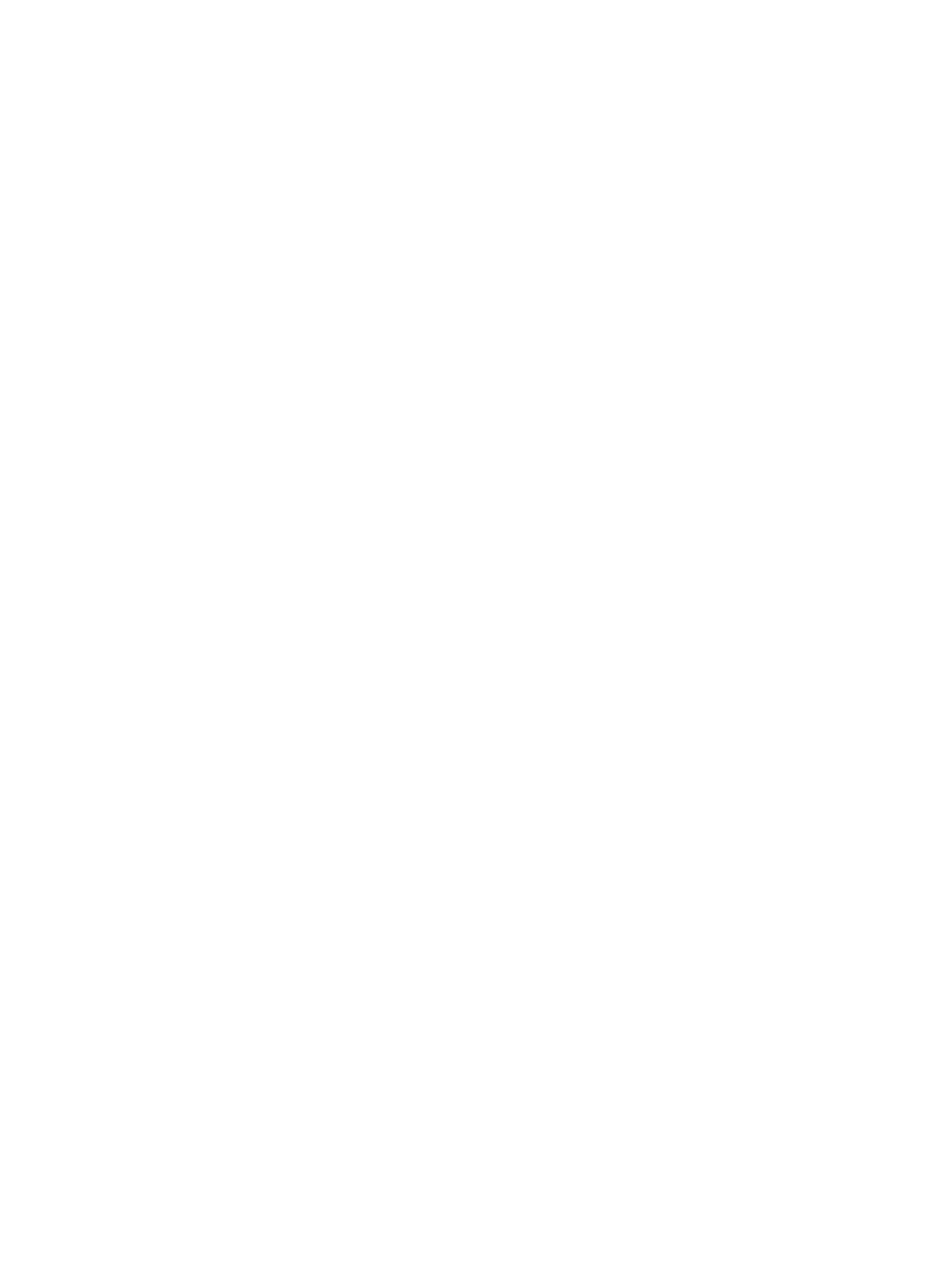
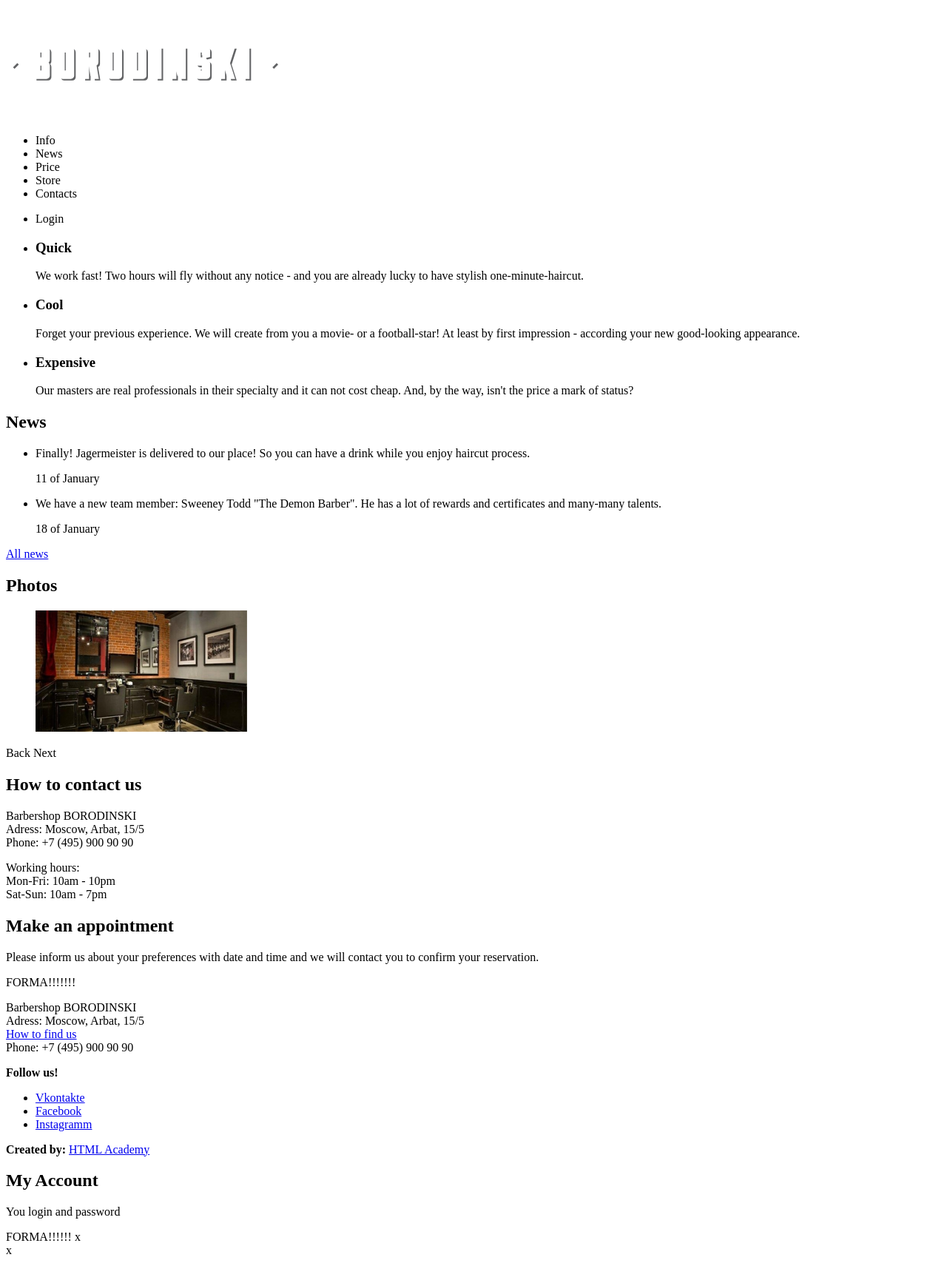
Before and after one commit to apavlushina/Barbershop, a plain HTML site: page index.html in a window 1280 px wide. Shown: the whole page at 74% size. Before the commit the page ends 800 px from the top, so only its background shows below. Drawn offline with Linux system fonts and the light colour scheme.

Commit message:
Images are added

```diff
--- a/index.html
+++ b/index.html
@@ -3,5 +3,118 @@
 
 <head>
   <meta charset="utf-8">
-  <title>Resort SEDONA</title>
+  <title>Barbershop BORODINSKI</title>
 </head>
+
+<body>
+  <header class="main-header">
+    <nav class="main-navigation">
+      <a class="main-header-logo">
+        <img src="img/index-logo.svg" width="368" height="153" alt="Logo of BORODINSKI">
+      </a>
+      <ul>
+        <li><a href="info.html"></a>Info</li>
+        <li><a href="news.html"></a>News</li>
+        <li><a href="price.html"></a>Price</li>
+        <li><a href="store.html"></a>Store</li>
+        <li><a href="contacts.html"></a>Contacts</li>
+      </ul>
+      <ul class="user-navigation">
+        <li class="login-link">Login</li>
+      </ul>
+    </nav>
+  </header>
+
+  <main class="container">
+    <section class="features">
+      <ul class="features-list">
+        <li class="feature-item">
+          <h3>Quick</h3>
+          <p>We work fast! Two hours will fly without any notice - and you are already lucky to have stylish one-minute-haircut.</p>
+        </li>
+        <li class="feature-item">
+          <h3>Cool</h3>
+          <p>Forget your previous experience. We will create from you a movie- or a football-star! At least by first impression - according your new good-looking appearance.</p>
+        </li>
+        <li class="feature-item">
+          <h3>Expensive</h3>
+          <p>Our masters are real professionals in their specialty and it can not cost cheap. And, by the way, isn't the price a mark of status?</p>
+        </li>
+      </ul>
+    </section class="news">
+    <h2>News</h2>
+    <ul class="news-list">
+      <li class="news-item">
+        <p>Finally! Jagermeister is delivered to our place! So you can have a drink while you enjoy haircut process.</p>
+        <time datetime="2019-01-11">11 of January</time>
+      </li>
+      <li class="news-item">
+        <p>We have a new team member: Sweeney Todd "The Demon Barber". He has a lot of rewards and certificates and many-many talents.</p>
+        <time datetime="2019-01-18">18 of January</time>
+      </li>
+    </ul>
+    <a class="button" href="news.html">All news</a>
+    <section class="gallery">
+      <h2>Photos</h2>
+      <figure class="gallery-content">
+        <a href="#"><img src="img/studio.jpg" width="286" height="164" alt="Interior"></a>
+      </figure>
+      <span class="button gallery-button gallery-button-back">Back</span>
+      <span class="button gallery-button gallery-button-next">Next</span>
+    </section>
+    <section class="contacts">
+      <h2>How to contact us</h2>
+      <p>
+        Barbershop BORODINSKI <br>
+        Adress: Moscow, Arbat, 15/5 <br>
+        Phone: +7 (495) 900 90 90
+      </p>
+      <p>
+        Working hours: <br>
+        Mon-Fri: 10am - 10pm <br>
+        Sat-Sun: 10am - 7pm
+      </p>
+    </section>
+    <section class="appointment">
+      <h2>Make an appointment</h2>
+      <p class="appointment-info">
+        Please inform us about your preferences with date and time and we will contact you to confirm your reservation.
+      </p>
+      FORMA!!!!!!!
+    </section>
+  </main>
+
+  <footer class="main-footer">
+    <p class="footer-contacts">
+      Barbershop BORODINSKI <br>
+      Adress: Moscow, Arbat, 15/5 <br>
+      <a href="map.html">How to find us</a> <br>
+      Phone: +7 (495) 900 90 90
+    </p>
+    <div class="footer-social">
+      <b>Follow us!</b>
+      <ul>
+        <li><a class="social-button" href="#">Vkontakte</a></li>
+        <li><a class="social-button" href="#">Facebook</a></li>
+        <li><a class="social-button" href="#">Instagramm</a></li>
+      </ul>
+    </div>
+    <p class="footer-copyright">
+      <b>Created by:</b>
+      <a class="button" href="https://htmlacademy.ru">HTML Academy</a>
+    </p>
+  </footer>
+
+  <section class="modal modal-login">
+    <h2>My Account</h2>
+    <p>You login and password</p>
+    FORMA!!!!!!
+    <span class="modal-close">x</span>
+  </section>
+
+  <section class="modal modal-map">
+    <span class="modal-close">x</span>
+  </section>
+</body>
+
+</html>
```
Also changed, not shown: catalog.html (added, +179 -0 lines), img/cross.svg (added), img/facebook.svg (added), img/index-logo.svg (added), img/instagram.svg (added), img/lock.svg (added), img/login.svg (added), img/logo.svg (added), img/product-1.jpg (added), img/product-2.jpg (added), img/product-3.jpg (added), img/product-4.jpg (added), img/product-5.jpg (added), img/product-6.jpg (added), 3 more files.
